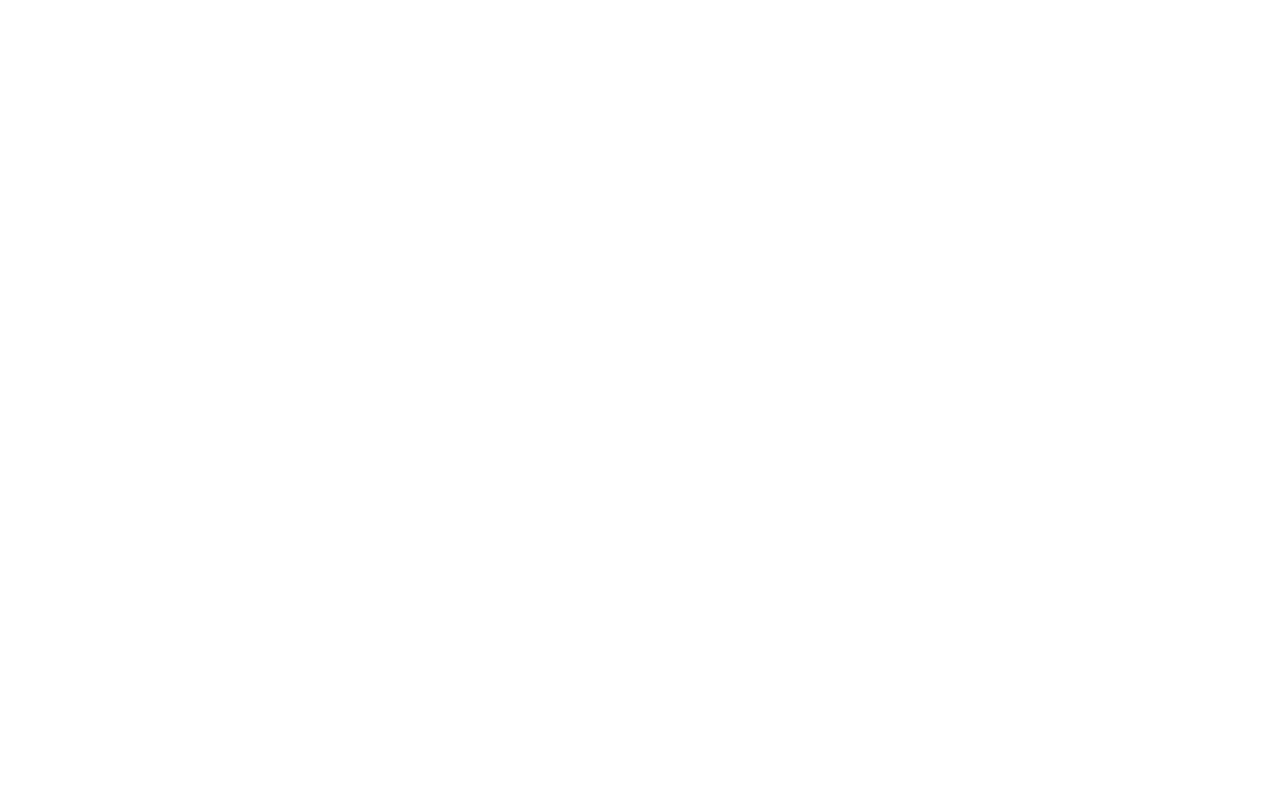
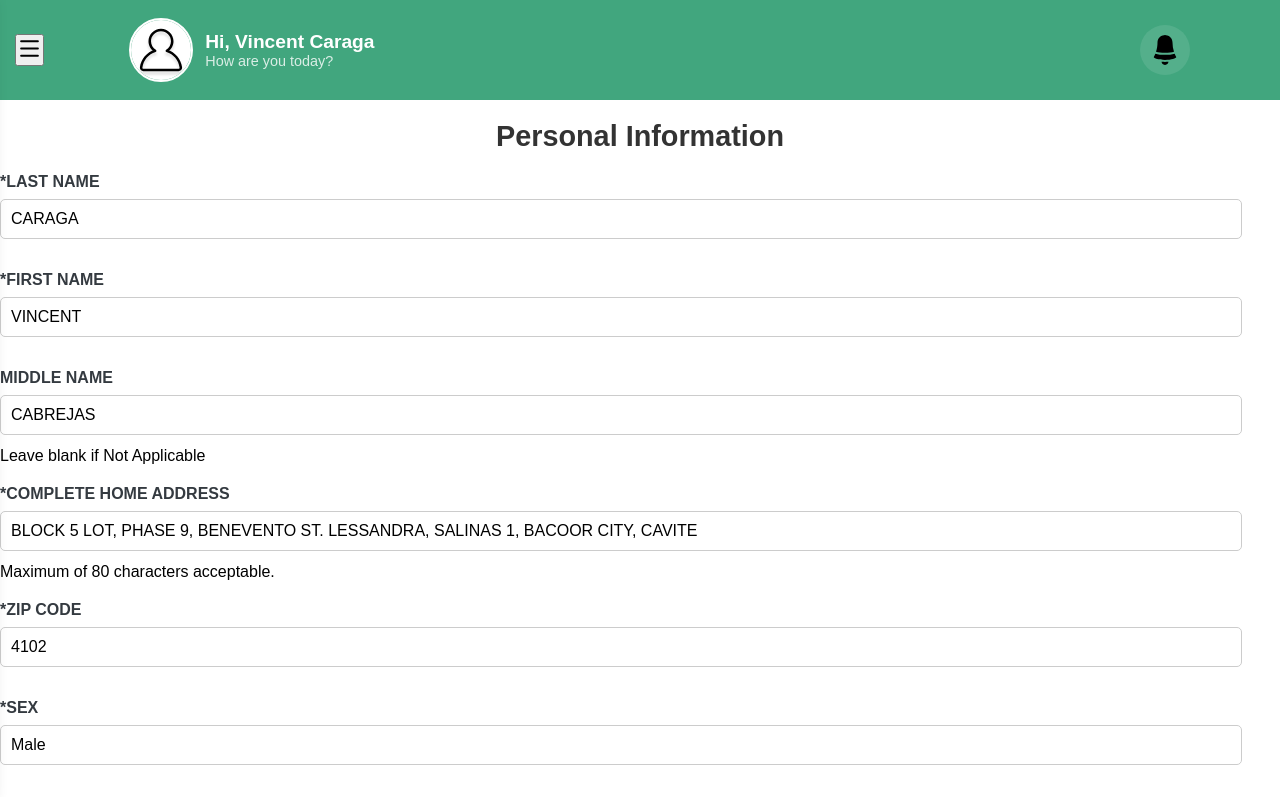
Before and after one commit to Vincent-Caraga/hospital-appointment, a React (Vite) app in the folder client/: page /user-profile in a window 1280 px wide. Before the commit this address had no page. Shown: the top 797 px of the page. Built offline with nearby package versions, Linux system fonts and the light colour scheme; a web font is replaced by a local one.

Commit message:
feat: added user profile

```diff
--- a/client/src/App.jsx
+++ b/client/src/App.jsx
@@ -7,6 +7,7 @@
 import UserLayout from "./components/UserLayout/UserLayout";
 import Test from "./pages/Test";
 import Dashboard from "./pages/Dashboard";
+import UserProfile from "./components/UserProfile/UserProfile";
 
 const App = () => {
   return (
@@ -26,6 +27,7 @@
           <Route path="/doctorlist" element={<PatientDashboard />} />
           <Route path="/test" element={<Test />} />
           <Route path="/dashboard" element={<Dashboard />} />
+          <Route path="/user-profile" element={<UserProfile />} />
         </Route>
 
         {/* If you want the old routes to still exist for testing: */}
--- a/client/src/components/Sidebar/Sidebar.jsx
+++ b/client/src/components/Sidebar/Sidebar.jsx
@@ -22,8 +22,8 @@
       </button>
       <nav className="sidebar-nav">
         <ul>
-          <li className={isActive("/profile") ? "active" : ""}>
-            <Link to="/profile" onClick={toggleSidebar}>
+          <li className={isActive("/user-profile") ? "active" : ""}>
+            <Link to="/user-profile" onClick={toggleSidebar}>
               Profile
             </Link>
           </li>
--- /dev/null
+++ b/client/src/components/UserProfile/UserProfile.jsx
@@ -0,0 +1,130 @@
+import React, { useState } from "react";
+
+const UserProfile = () => {
+  //Test User Input
+  const [profileData, setProfileData] = useState({
+    lastname: "CARAGA",
+    firstname: "VINCENT",
+    middlename: "CABREJAS",
+    address:
+      "BLOCK 5 LOT, PHASE 9, BENEVENTO ST. LESSANDRA, SALINAS 1, BACOOR CITY, CAVITE",
+    zipcode: "4102",
+    sex: "Male",
+    dateOfBirth: "03/23/1998",
+    placeOfBirth: "BACOOR, CAVITE",
+    civilStatus: "SINGLE",
+    citizenship: "FILIPINO",
+    telephone: "",
+    mobileNo: "09392283694",
+    emailAddress: "vincentccaraga@gmail.com",
+  });
+
+  // Function to handle changes in input fields
+  const handleChange = (e) => {
+    const { name, value } = e.target;
+    setProfileData((prevData) => ({
+      ...prevData,
+      [name]: value,
+    }));
+  };
+
+  // Function to handle form submission (Update profile)
+  const handleSubmit = (e) => {
+    e.preventDefault();
+
+    // API Integration
+    console.log("Updating Profile:", profileData);
+    alert("Profile Updated Successfully");
+  };
+
+  // Helper component for a single input field
+  const InputField = ({
+    label,
+    name,
+    value,
+    onChange,
+    required = true,
+    hint = null,
+  }) => (
+    <div className="form-group">
+      <label htmlFor={name}>
+        {required ? "*" : ""}
+        {label}
+      </label>
+      <input
+        type="text"
+        id={name}
+        name={name}
+        value={value}
+        onChange={onChange}
+        required={required}
+      />
+      {hint && <span className="input-hint">{hint}</span>}
+    </div>
+  );
+
+  return (
+    <form className="profile-form-container" onSubmit={handleSubmit}>
+      <h2>Personal Information</h2>
+
+      {/* --Row 1: Name -- */}
+      <div className="form-row three-col">
+        <InputField
+          label="LAST NAME"
+          name="lastname"
+          value={profileData.lastname}
+          onChange={handleChange}
+        />
+        <InputField
+          label="FIRST NAME"
+          name="firstname"
+          value={profileData.firstname}
+          onChange={handleChange}
+        />
+        <InputField
+          label="MIDDLE NAME"
+          name="middlename"
+          value={profileData.middlename}
+          onChange={handleChange}
+          required={false}
+          hint="Leave blank if Not Applicable"
+        />
+      </div>
+
+      {/* --Row 2: Address -- */}
+      <div className="form-row address-row">
+        <InputField
+          label="COMPLETE HOME ADDRESS"
+          name="address"
+          value={profileData.address}
+          onChange={handleChange}
+          hint="Maximum of 80 characters acceptable."
+        />
+        <InputField
+          label="ZIP CODE"
+          value={profileData.zipcode}
+          onChange={handleChange}
+        />
+      </div>
+
+      {/* --Row Personal Details */}
+      <div className="form-row five-col">
+        <InputField
+          label="SEX"
+          name="sex"
+          value={profileData.sex}
+          onChange={handleChange}
+        />
+        <InputField
+          label="DATE OF BIRTH"
+          name="dateOfBirth"
+          value={profileData.dateOfBirth}
+          onChange={handleChange}
+        />
+        <InputField label="PLACE OF BIRTH" />
+      </div>
+    </form>
+  );
+};
+
+export default UserProfile;
```
